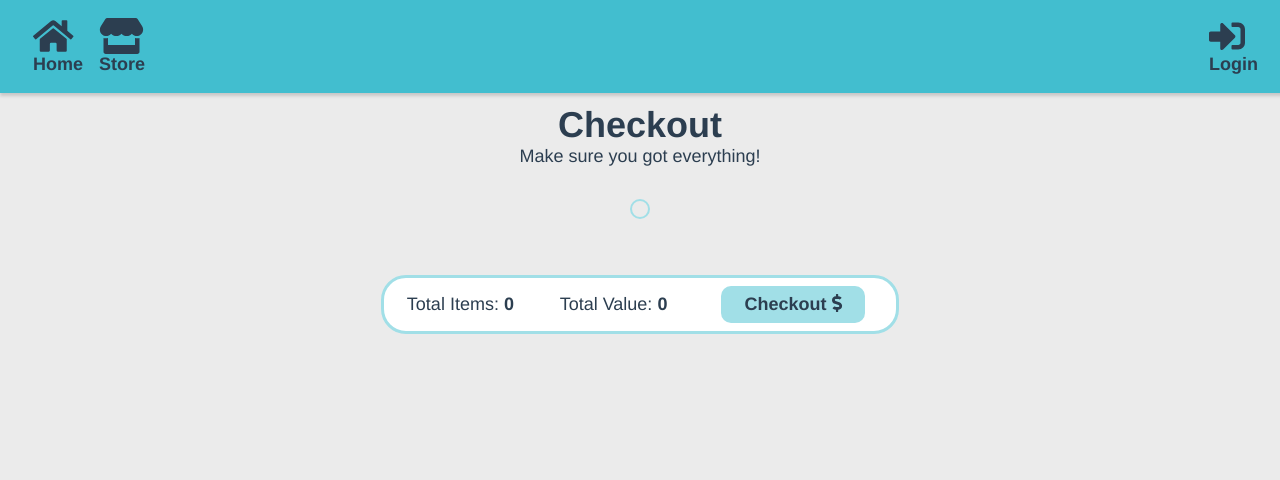
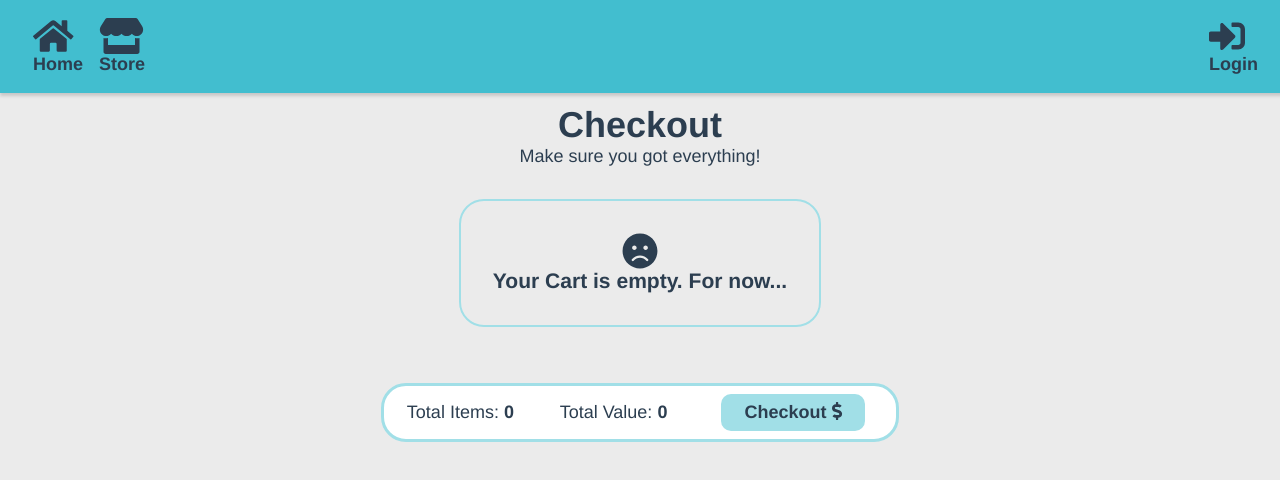
Before and after one commit to Muramatsu2602/vue-marketplace, a Vue app: page /checkout in a window 1280 px wide. Shown: the top 480 px of the page. Built offline with nearby package versions, Linux system fonts and the light colour scheme.

Commit message:
Lesson 15 : buy() works only with last version

```diff
--- a/src/components/Header.vue
+++ b/src/components/Header.vue
@@ -19,7 +19,9 @@
     </div>
     <div id="wallet" v-if="isLoggedIn" class="dropdown">
       <div id="walletButton" class="dropbtn">
-        <span> ${{ balance }}</span>
+        <span class="in-debt" v-if="balance <= 0"> ${{ balance }}</span>
+        <span v-else> ${{ balance }}</span>
+
         <font-awesome-icon size="2x" icon="wallet" />
       </div>
     </div>
@@ -88,6 +90,12 @@ export default defineComponent({
 </script>
 
 <style lang="scss" scoped>
+.in-debt {
+  color: var(--color-red);
+  background-color: white;
+  padding: 0.5rem;
+  border-radius: 10px;
+}
 #nav {
   display: flex;
   justify-content: space-between;
--- a/src/views/Checkout.vue
+++ b/src/views/Checkout.vue
@@ -5,10 +5,14 @@
       <p>Make sure you got everything!</p>
     </div>
 
-    <div class="card-container">
+    <div class="card-container" v-if="cart.length">
       <div v-for="card in cart" :key="card.id">
-        <card-component  :card="card" isCart @on-remove="removeHandler(card)" />
+        <card-component :card="card" isCart @on-remove="removeHandler(card)" />
       </div>
+    </div>
+    <div v-else class="empty-cart">
+      <font-awesome-icon size="2x" icon="frown" />
+      <h3>Your Cart is empty. For now...</h3>
     </div>
   </div>
   <div class="summary-container">
@@ -20,7 +24,9 @@
         Total Value: <strong> {{ total }}</strong>
       </div>
       <div>
-        <btn @click="buyHandler">Checkout <font-awesome-icon size="1x" icon="dollar-sign" /> </btn>
+        <btn @click="buyHandler"
+          >Checkout <font-awesome-icon size="1x" icon="dollar-sign" />
+        </btn>
       </div>
     </div>
   </div>
@@ -51,7 +57,6 @@ export default defineComponent({
 
     const buyHandler = () => {
       me.actions.buy().then((res) => {
-        // console.log("RES;", res);
         if (res === "OK") {
           router.push({ name: "Landing" });
         }
--- a/src/views/Collection.vue
+++ b/src/views/Collection.vue
@@ -15,9 +15,9 @@
       <h3>Your Collection is empty. For now...</h3>
     </div>
   </div>
-  <div v-if="myList.length" class="summary-container">
+  <!-- <div v-if="myList.length" class="summary-container">
     <div class="summary">Options?</div>
-  </div>
+  </div> -->
 </template>
 
 <script lang="ts">
@@ -32,7 +32,6 @@ import { ref } from "vue";
 export default defineComponent({
   components: { Btn, CardComponent },
   setup() {
-    const cards = useCards();
     const me = useMe();
     const total = ref(0);
 
@@ -44,10 +43,7 @@ export default defineComponent({
       me.actions.sell(card);
     };
 
-    const busy = computed(() => cards.state.busy);
-    cards.actions.loadCards();
-
-    return { total, myList, busy, sellHandler };
+    return { total, myList, sellHandler };
   },
 });
 </script>
```
Also changed, not shown: src/modules/me.ts (+20 -1 lines).
